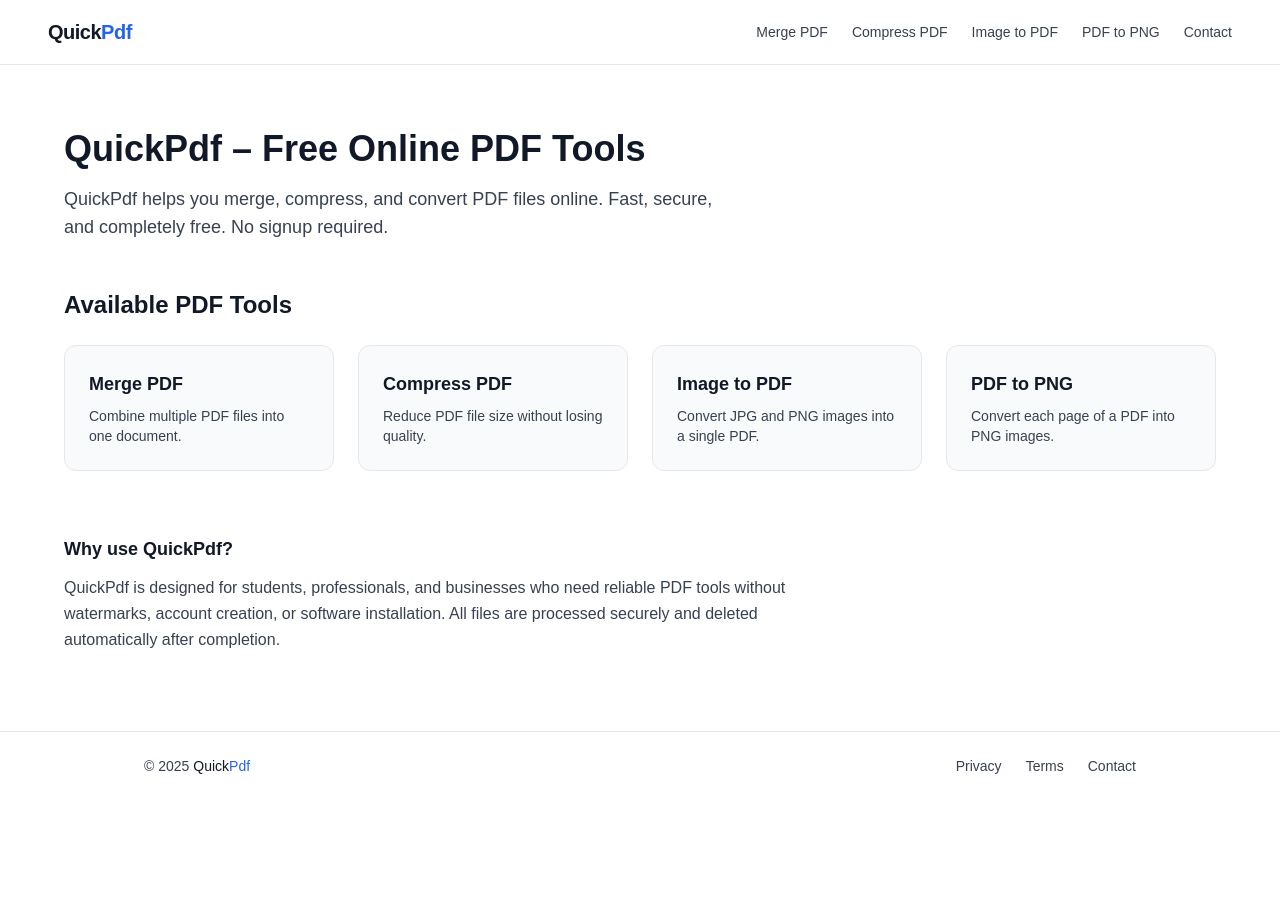
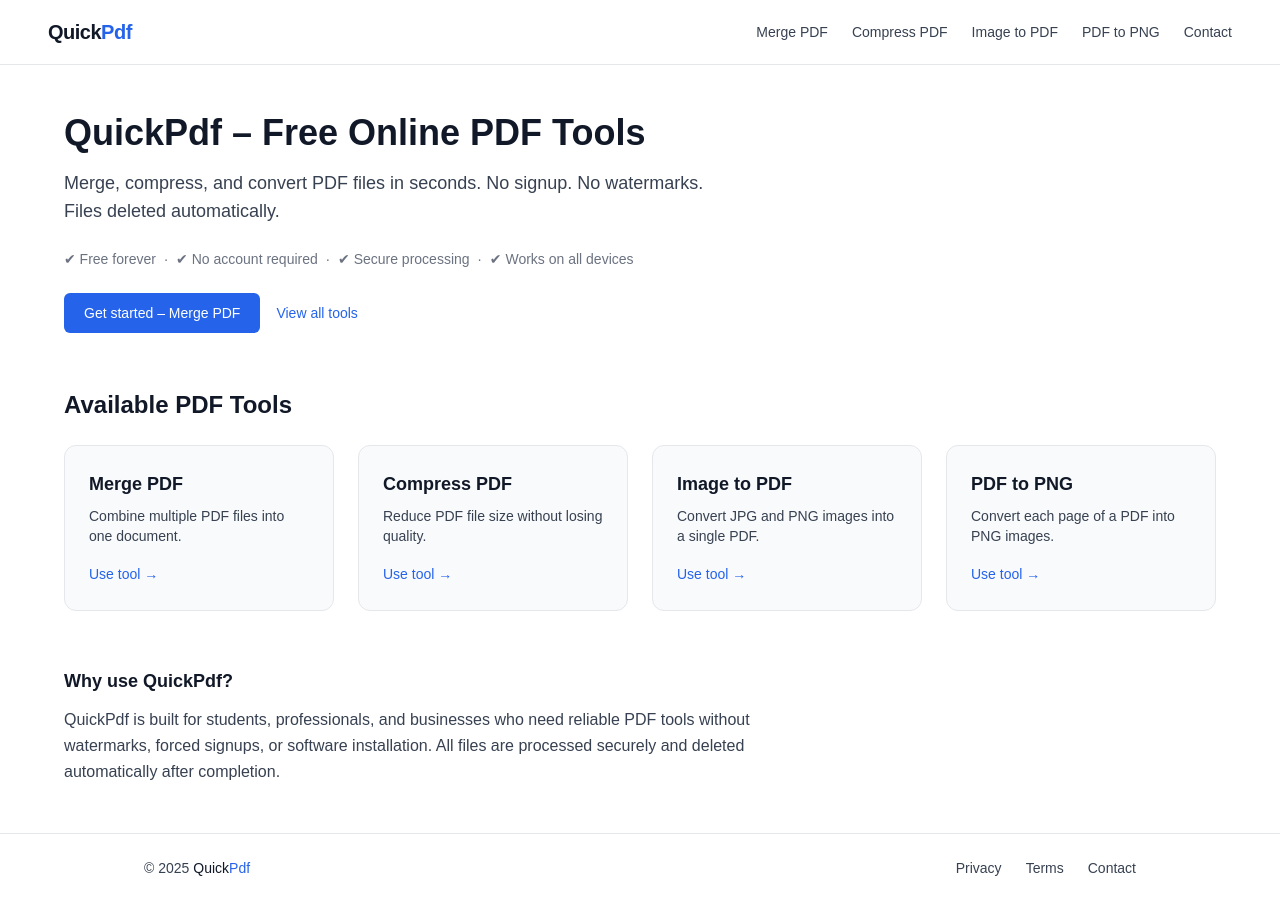
Before and after one commit to AshuY75/QuickPdf, a Next.js app: page / in a window 1280 px wide. Before the commit the page ends 800 px from the top, so only its background shows below. Built offline with nearby package versions, Linux system fonts and the light colour scheme; no server answers.

Commit message:
Replace Next.js demo homepage with QuickPDF tool cards

```diff
--- a/src/app/page.tsx
+++ b/src/app/page.tsx
@@ -30,20 +30,52 @@ export default function HomePage() {
     <div className="min-h-screen flex flex-col bg-white">
       <Header />
 
-      <main className="flex-1 px-4 sm:px-6 lg:px-8 py-16">
+      <main className="flex-1 px-4 sm:px-6 lg:px-8 py-12">
         <div className="mx-auto max-w-6xl">
           {/* Hero */}
-          <h1 className="text-3xl md:text-4xl font-bold text-[#111827] mb-4">
-            QuickPdf – Free Online PDF Tools
-          </h1>
+          <section className="mb-14">
+            <h1 className="text-3xl md:text-4xl font-bold text-[#111827] mb-4">
+              QuickPdf – Free Online PDF Tools
+            </h1>
 
-          <p className="max-w-2xl text-base md:text-lg text-[#374151] mb-12">
-            QuickPdf helps you merge, compress, and convert PDF files online.
-            Fast, secure, and completely free. No signup required.
-          </p>
+            <p className="max-w-2xl text-base md:text-lg text-[#374151] mb-6">
+              Merge, compress, and convert PDF files in seconds. No signup. No
+              watermarks. Files deleted automatically.
+            </p>
+
+            {/* Trust Strip */}
+            <p className="text-sm text-[#6B7280] mb-6">
+              ✔ Free forever &nbsp;·&nbsp; ✔ No account required &nbsp;·&nbsp; ✔
+              Secure processing &nbsp;·&nbsp; ✔ Works on all devices
+            </p>
+
+            {/* Primary CTA */}
+            <div className="flex items-center gap-4">
+              <Link
+                href="/merge-pdf"
+                className="
+                  inline-flex items-center
+                  px-5 py-2.5 rounded-md
+                  bg-[#2563EB] text-white
+                  font-medium text-sm
+                  hover:bg-[#1D4ED8]
+                  transition-colors
+                "
+              >
+                Get started – Merge PDF
+              </Link>
+
+              <Link
+                href="#tools"
+                className="text-sm font-medium text-[#2563EB] hover:underline"
+              >
+                View all tools
+              </Link>
+            </div>
+          </section>
 
           {/* Tools Grid */}
-          <section>
+          <section id="tools">
             <h2 className="text-xl md:text-2xl font-semibold text-[#111827] mb-6">
               Available PDF Tools
             </h2>
@@ -67,21 +99,29 @@ export default function HomePage() {
                   <h3 className="mb-2 text-lg font-semibold text-[#111827] group-hover:text-[#2563EB]">
                     {tool.title}
                   </h3>
-                  <p className="text-sm text-[#374151]">{tool.description}</p>
+
+                  <p className="text-sm text-[#374151] mb-4">
+                    {tool.description}
+                  </p>
+
+                  <span className="text-sm font-medium text-[#2563EB]">
+                    Use tool →
+                  </span>
                 </Link>
               ))}
             </div>
           </section>
 
           {/* Trust Section */}
-          <section className="mt-16 max-w-3xl">
+          <section className="mt-14 max-w-3xl">
             <h2 className="text-lg font-semibold text-[#111827] mb-3">
               Why use QuickPdf?
             </h2>
+
             <p className="text-sm md:text-base text-[#374151] leading-relaxed">
-              QuickPdf is designed for students, professionals, and businesses
-              who need reliable PDF tools without watermarks, account creation,
-              or software installation. All files are processed securely and
+              QuickPdf is built for students, professionals, and businesses who
+              need reliable PDF tools without watermarks, forced signups, or
+              software installation. All files are processed securely and
               deleted automatically after completion.
             </p>
           </section>
```
